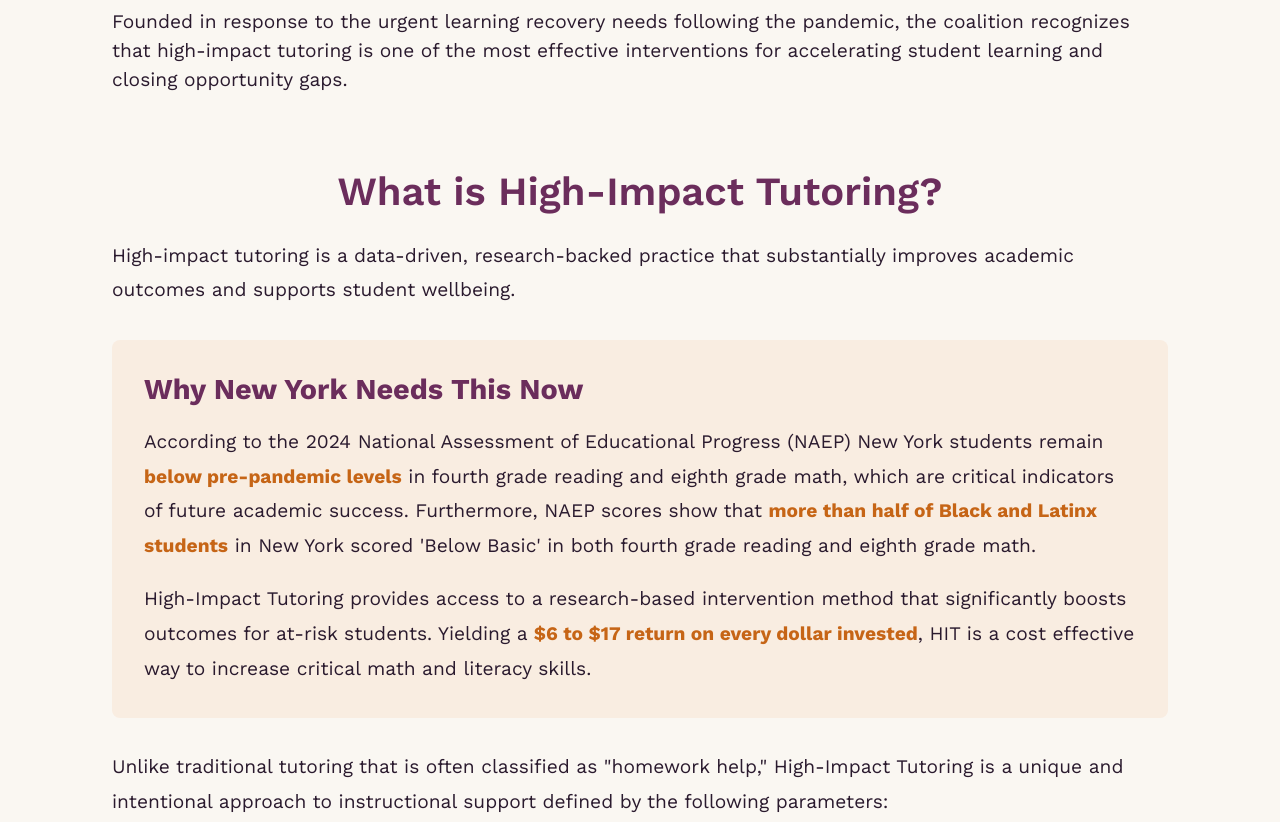
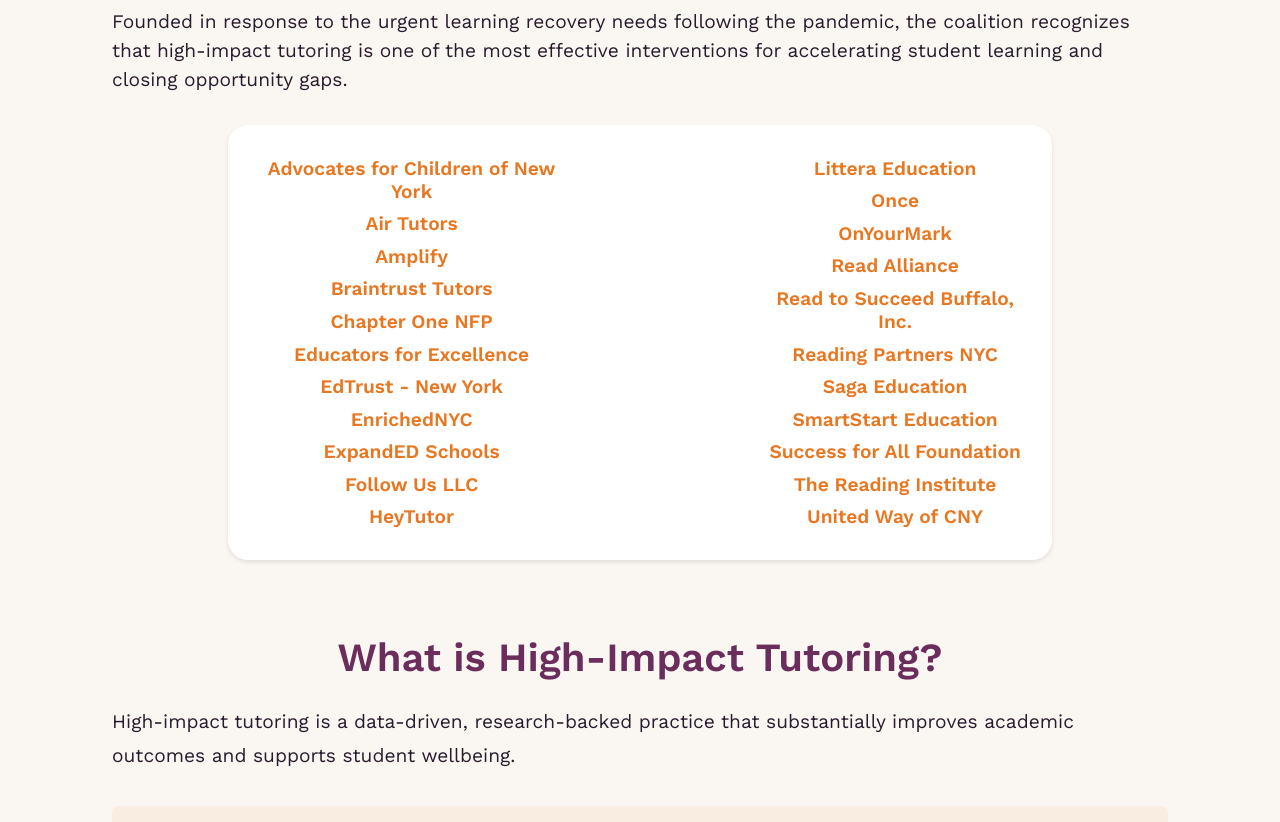
Before and after one commit to avalehner/hit-advocacy, a website: page public/index.html in a window 1280 px wide. Shown: the part 720-1542 px from the top of the page. Drawn offline with nearby package versions, Linux system fonts and the light colour scheme.

Commit message:
updates to front page

```diff
--- a/public/index.css
+++ b/public/index.css
@@ -179,6 +179,31 @@
   line-height: 1.5;
   margin-bottom: 0;
   color: var(--dark);
+}
+
+.coalition-members-container {
+  display: flex;
+  justify-content: center;
+  gap: 175px;
+  background-color: white;
+  padding: 1rem;
+  border-radius: 20px;
+  width: 75%;
+  margin: 30px auto 0px;
+  box-shadow: 0 2px 4px rgba(0,0,0,0.1);
+}
+
+.coalition-members-container ul {
+  list-style-type: none;
+  text-align: center;
+  padding: 0;
+}
+
+.coalition-members-container li {
+  margin: 0.5em;
+  font-size: 1.2rem;
+  font-weight: 600;
+  color: var(--primary-orange);
 }
 
 /* what is hit? */
@@ -892,7 +917,7 @@
     max-width: calc(100% - 2rem);
   }
 
-  /* Section Headings */
+  /* section headings */
   .about-the-coalition h2,
   .what-is-hit h2,
   .resources h2,
@@ -912,6 +937,8 @@
     font-size: 1rem;
     line-height: 1.6;
   }
+
+  /* What is hit */
 
   .what-is-hit h2 {
     margin-top: 0.5rem;
--- a/public/index.html
+++ b/public/index.html
@@ -32,6 +32,39 @@
           <h2>About the Coalition</h2>
           <p>The New York High-Impact Tutoring Coalition brings together educators, nonprofit organizations, civil rights advocates, service providers, and groups representing students, parents, and educators that have come together to advocate for the sustained investment in high-quality tutoring across New York State.</p>
           <p>Founded in response to the urgent learning recovery needs following the pandemic, the coalition recognizes that high-impact tutoring is one of the most effective interventions for accelerating student learning and closing opportunity gaps.</p>
+            <!-- <h3 class="coalition-members-">Members:</h3> -->
+            <div class="coalition-members-container">
+              <div>
+                <ul>
+                  <li>Advocates for Children of New York</li>
+                  <li>Air Tutors</li>
+                  <li>Amplify</li>
+                  <li>Braintrust Tutors</li>
+                  <li>Chapter One NFP</li>
+                  <li>Educators for Excellence</li>
+                  <li>EdTrust - New York</li>
+                  <li>EnrichedNYC</li>
+                  <li>ExpandED Schools</li>
+                  <li>Follow Us LLC</li>
+                  <li>HeyTutor</li>
+                </ul>
+              </div>
+              <div>
+                <ul>
+                  <li>Littera Education</li>
+                  <li>Once</li>
+                  <li>OnYourMark</li>
+                  <li>Read Alliance</li>
+                  <li>Read to Succeed Buffalo, Inc.</li>
+                  <li>Reading Partners NYC</li>
+                  <li>Saga Education</li>
+                  <li>SmartStart Education</li>
+                  <li>Success for All Foundation</li>
+                  <li>The Reading Institute</li>
+                  <li>United Way of CNY</li>
+                </ul>
+              </div>
+            </div>
         </section>
         <section class="what-is-hit">
           <h2>What is High-Impact Tutoring?</h2>
@@ -145,11 +178,18 @@
                 <p>Practical guidance for schools and districts looking to launch or expand high-impact tutoring programs, including planning templates and quality checklists.</p>
                 <a class='download-link' href="https://www.expandedschools.org/what-we-do/serving-afterschool-providers/resource-library/high-impact-tutoring/">Read More →</a>
               </div>
-              <!-- <div class="city-card">
-                <h3>Report: Lessons Learned from NYC</h3>
-                <p>[insert description]</p>
-                <a href="#">Read More →</a>
-              </div> -->
+            </div>
+            <div class="city-card-container">
+              <div class="resource-item">
+                <h3>A2625 / S1820 Memo of Support Sign On Letter</h3>
+                <p>Coalition sign-on letter in support of ASsembly Bill 2625 / Senate Bill 1820 that seeks to establish a high-impact tutoring grant program across New York State</p>
+                <a class='download-link' href="https://www.expandedschools.org/wp-content/uploads/2026/02/HIT-Coalition-Memo-of-Support-A2625S1820-1.pdf">Read More →</a>
+              </div>
+              <div class="resource-item">
+                <h3>Report: Lessons Learned from New York City</h3>
+                <p>Ket takeways, best practices, and implementation recommendations from the first three years of HIT implementation in New York City Public Schools.</p>
+                <a class='download-link' href="https://www.expandedschools.org/report/high-impact-tutoring-in-nyc-lessons-from-a-citywide-initiative/">Read More →</a>
+              </div>
             </div>
         </section>
       </div>
```
